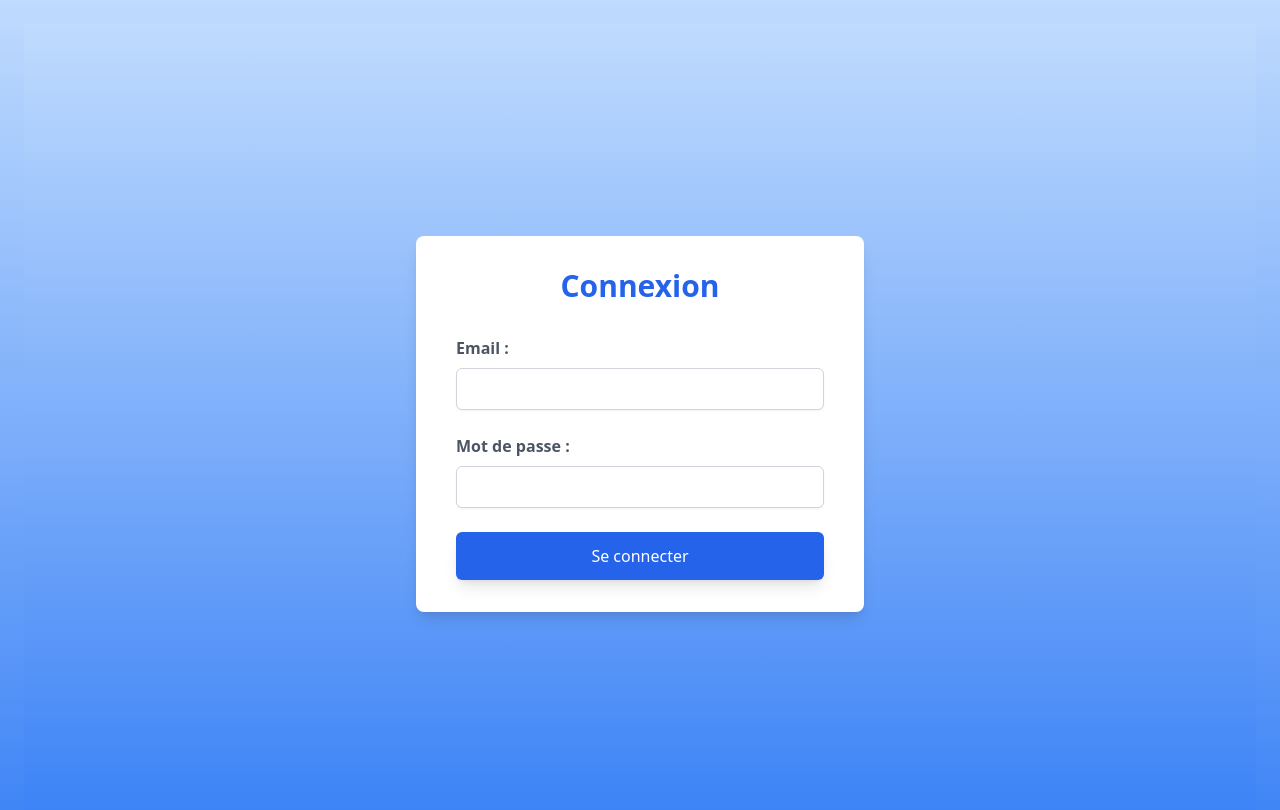
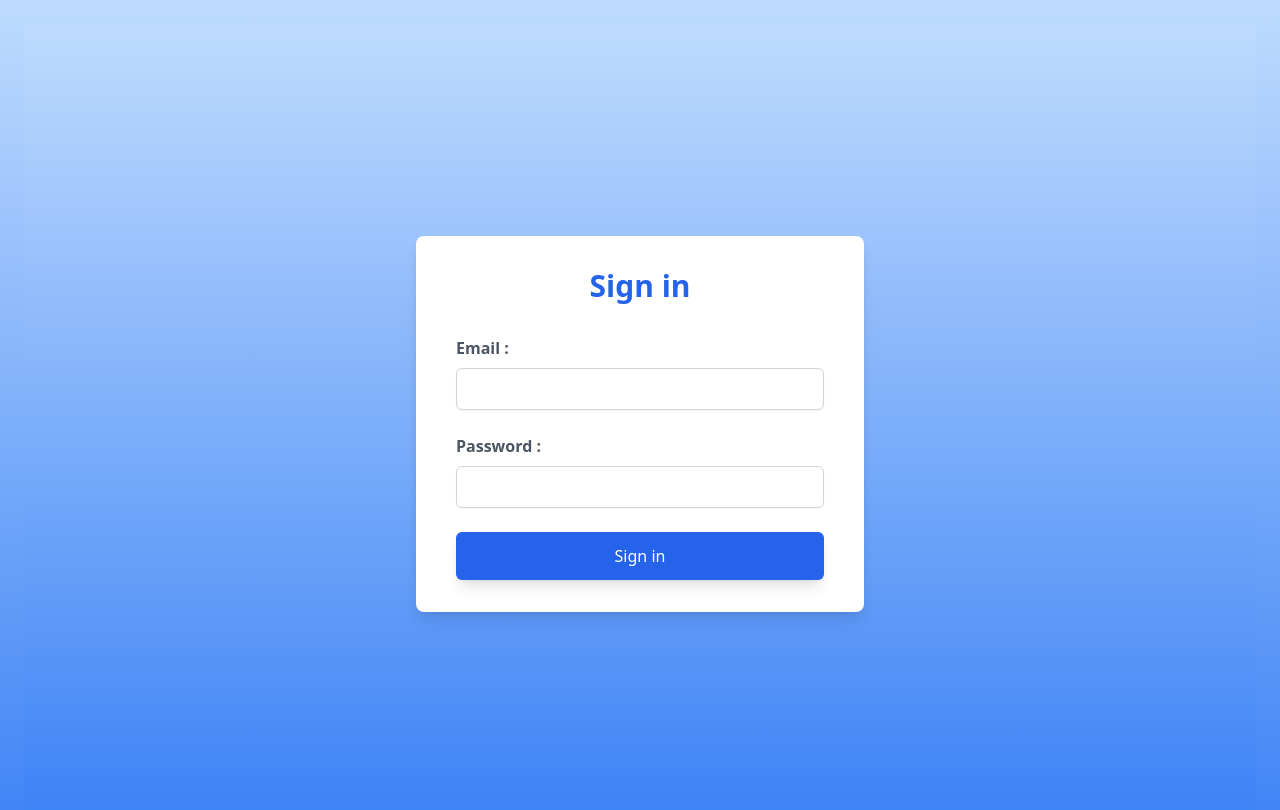
Before and after one commit to vegAs-RW/MetaThesis-app, a React (Vite) app in the folder frontend/: page /login in a window 1280 px wide. Shown: the top 810 px of the page. Built offline with nearby package versions, Linux system fonts and the light colour scheme.

Commit message:
:hammer: Update API call for authorization

```diff
--- a/frontend/src/pages/AdminDashboard.tsx
+++ b/frontend/src/pages/AdminDashboard.tsx
@@ -244,7 +244,7 @@ const AdminDashboard: React.FC = () => {
             { label: "Domain", value: "domain", section: "Thesis Information" },
             { label: "Scientist Interest", value: "scientistInterest", section: "Thesis Information" },
             { label: "Keyword", value: "keyword", section: "Thesis Information" },
-            { label: "advisor's firtname", value: "advisor.firstname", section: "Advisor Information" },
+            { label: "advisor's firstname", value: "advisor.firstname", section: "Advisor Information" },
             { label: "Advisor's Lastname", value: "advisor.lastname", section: "Advisor Information" },
             { label: "Advisor's Cost Center", value: "advisor.costCenter", section: "Advisor Information" },
             { label: "Advisor's IFRS", value: "advisor.ifrs", section: "Advisor Information" },
--- a/frontend/src/pages/LoginPage.tsx
+++ b/frontend/src/pages/LoginPage.tsx
@@ -38,7 +38,7 @@ const LoginPage: React.FC = () => {
   return (
     <div className="flex items-center justify-center min-h-screen bg-gradient-to-b from-blue-200 to-blue-500">
       <div className="w-full max-w-lg px-8 py-6 bg-white rounded-lg shadow-lg transform transition-all duration-500 hover:shadow-2xl md:px-10 md:py-8 lg:max-w-md">
-        <h1 className="text-3xl font-bold text-center text-blue-600 mb-8">Connexion</h1>
+        <h1 className="text-3xl font-bold text-center text-blue-600 mb-8">Sign in</h1>
         <form onSubmit={handleLogin} className="space-y-6">
           <div>
             <label className="block text-md font-semibold text-gray-600">Email :</label>
@@ -51,7 +51,7 @@ const LoginPage: React.FC = () => {
             />
           </div>
           <div>
-            <label className="block text-md font-semibold text-gray-600">Mot de passe :</label>
+            <label className="block text-md font-semibold text-gray-600">Password :</label>
             <input
               type="password"
               value={password}
@@ -65,7 +65,7 @@ const LoginPage: React.FC = () => {
             type="submit"
             className="w-full py-3 mt-4 text-white bg-blue-600 rounded-md hover:bg-blue-700 transition duration-300 shadow-lg focus:ring-4 focus:ring-blue-400 focus:outline-none"
           >
-            Se connecter
+            Sign in
           </button>
         </form>
       </div>
```
